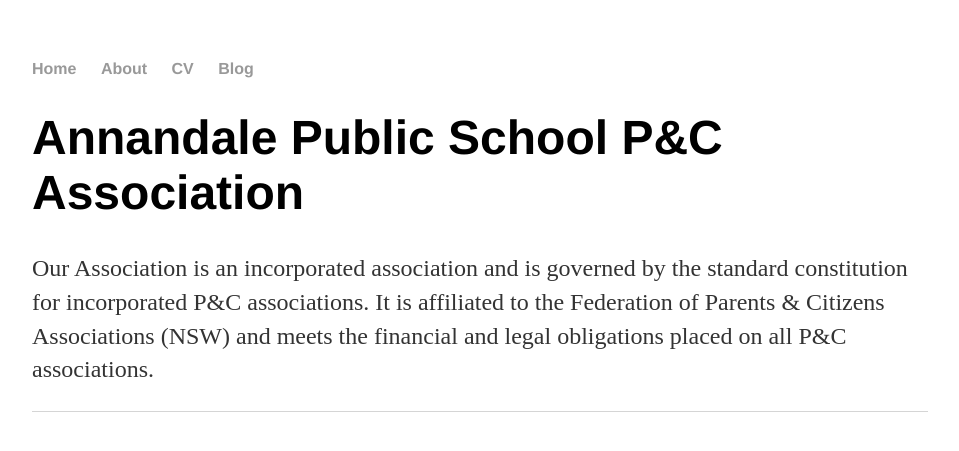
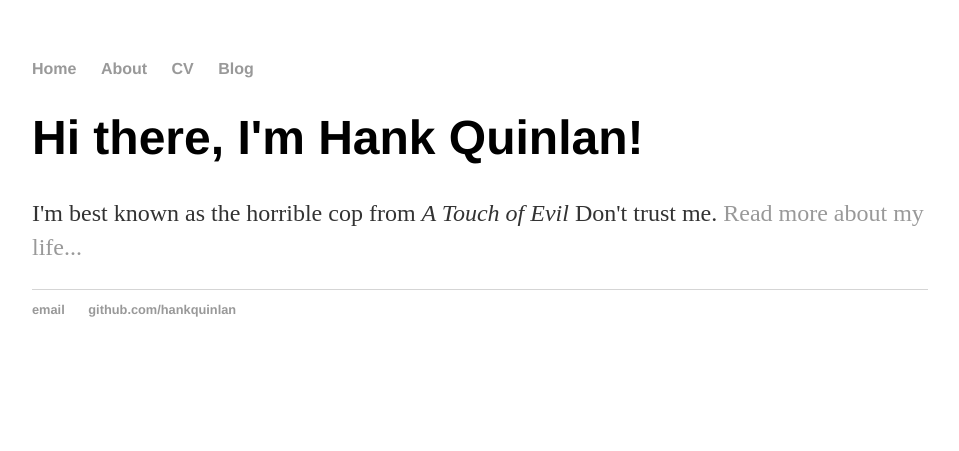
Before and after one commit to minh-d-huynh/apspandc, a Jekyll site: the page built from index.html, in a window 1280 px wide. Shown: the top 451 px of the page, without its empty margins (160-1119 px from the left). Built offline with Jekyll 4.4.1, drawn with Linux system fonts in a browser that asks for light colours; Markdown is read by kramdown in place of the engine named in the settings.

Commit message:
Update index.html

```diff
--- a/index.html
+++ b/index.html
@@ -1,29 +1,8 @@
-<!DOCTYPE html>
-<html>
-	<head>
-		<title>Annandale Public School P&C Association</title>
-		<!-- link to main stylesheet -->
-		<link rel="stylesheet" type="text/css" href="/css/main.css">
-	</head>
-	<body>
-		<nav>
-    		<ul>
-        		<li><a href="/">Home</a></li>
-	        	<li><a href="/about">About</a></li>
-        		<li><a href="/cv">CV</a></li>
-        		<li><a href="/blog">Blog</a></li>
-    		</ul>
-		</nav>
-		<div class="container">
-    		<div class="blurb">
-        		<h1>Annandale Public School P&C Association</h1>
-				<p>Our Association is an incorporated association and is governed by the standard constitution for incorporated P&C associations. It is affiliated to the Federation of Parents & Citizens Associations (NSW) and meets the financial and legal obligations placed on all P&C associations.
-				</p>
-    		</div><!-- /.blurb -->
-		</div><!-- /.container -->
-		<footer>
-    		<ul>
-		</ul>
-		</footer>
-	</body>
-</html>
+---
+layout: default
+title: Hank Quinlan, Horrible Cop
+---
+<div class="blurb">
+	<h1>Hi there, I'm Hank Quinlan!</h1>
+	<p>I'm best known as the horrible cop from <em>A Touch of Evil</em> Don't trust me. <a href="/about">Read more about my life...</a></p>
+</div><!-- /.blurb -->
```
